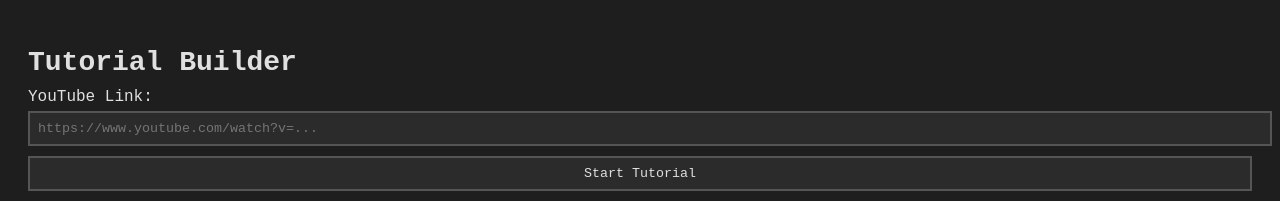
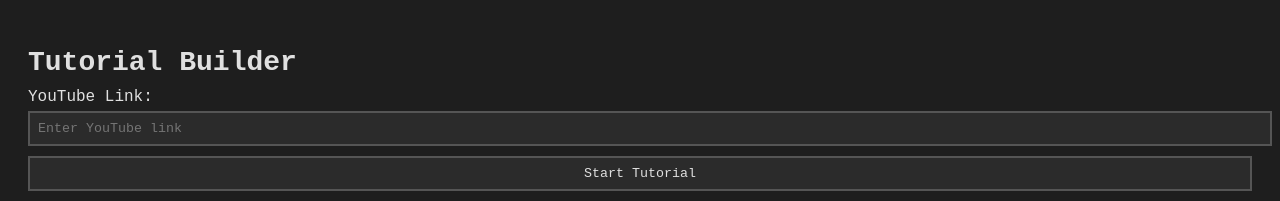
Before and after one commit to Joshuewok-Minecraft-fun-Owner/tutorial-builder-ai, a plain HTML site: page index.html in a window 1280 px wide. Shown: the top 201 px of the page. Drawn offline with Linux system fonts and the light colour scheme; a web font is replaced by a local one.

Commit message:
Fixed index.html so it talks correctly with script.js

```diff
--- a/index.html
+++ b/index.html
@@ -9,7 +9,7 @@
 <body>
 <h1>Tutorial Builder</h1>
 <label>YouTube Link:</label>
-<input id="ytLink" placeholder="https://www.youtube.com/watch?v=...">
+<input type="text" id="youtubeLink" placeholder="Enter YouTube link">
 <button onclick="startTutorial()">Start Tutorial</button>
 <h2>Steps</h2>
 <div id="steps"></div>
```
